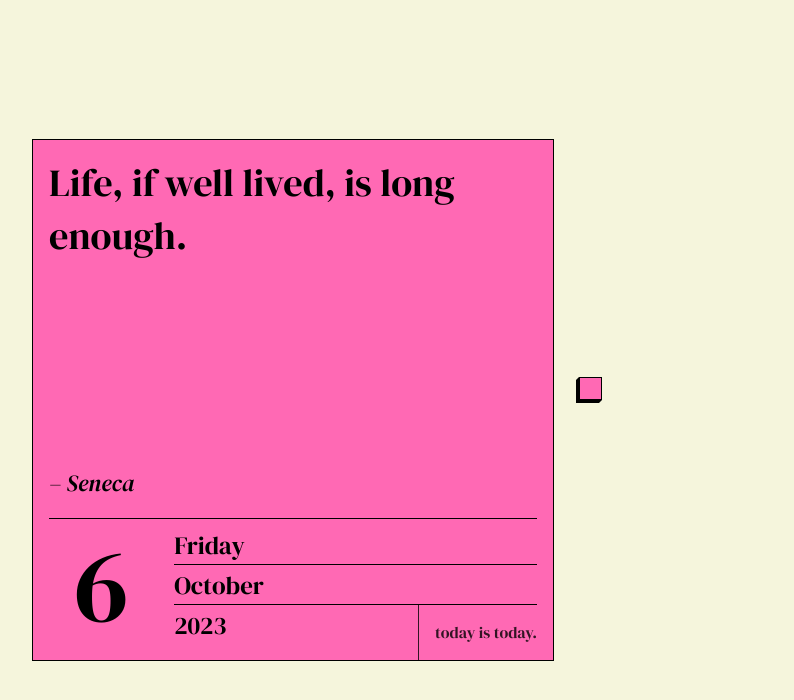
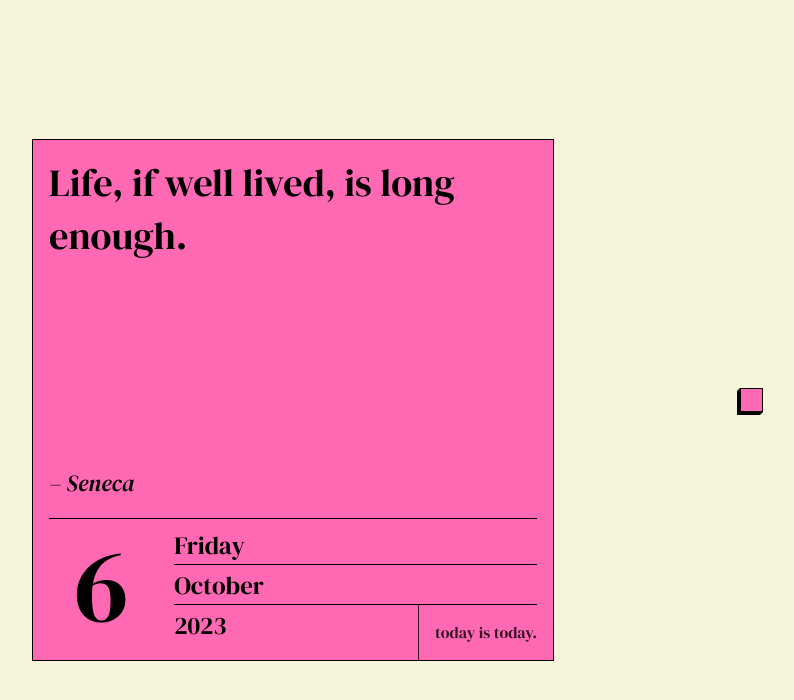
Before and after one commit to gvonkoss/todayistoday, a website built with Parcel: page index.html in a window 1280 px wide. Shown: the whole page, without its empty margins (347-1141 px from the left). Built offline with nearby package versions, Linux system fonts and the light colour scheme.

Commit message:
redo layout with grid

```diff
--- a/index.scss
+++ b/index.scss
@@ -1,11 +1,12 @@
 @use './styles/inputs';
 @use './styles/date';
 @use './styles/quote';
+@use './styles/card';
 
 @import url('https://fonts.googleapis.com/css2?family=DM+Serif+Display:ital@0;1&display=swap');
 
 :root {
-  --border: 1px solid currentColor;
+  --border: 1px solid var(--text-color);
   --text-color: black;
   --background-colour: beige;
   --card-colour: springgreen;
@@ -20,40 +21,19 @@
 body {
   min-height: 100vh;
   font-family: 'DM Serif Display';
-  display: flex;
-  justify-content: center;
-  align-items: center;
   background-color: var(--background-color);
+  overflow: hidden;
 }
 
 main {
   position: relative;
-}
-
-div#card {
-  position: relative;
-  display: flex;
-  flex-direction: column;
-  border: var(--border);
-  background-color: var(--card-color);
-  color: var(--text-color);
-  padding: 1em;
-  margin: 0 1em;
-  height: calc(100vw - 2em);
-  width: 100%;
-
-  &::after {
-    content: 'today is today.';
-    position: absolute;
-    padding: 1.05em 1em;
-    bottom: 0;
-    right: 0;
-    border-left: 1px solid var(--text-color);
-    opacity: 0.8;
-  }
-
+  display: grid;
+  gap: 1em;
+  grid-template-columns: repeat(3, 1fr);
+  grid-template-rows: repeat(3, 1fr);
+  height: 100%;
   @media screen and (min-width: 380px) {
-    height: 65ch;
-    width: 65ch;
+    grid-template-columns: 1fr 65ch 1fr;
+    grid-template-rows: 1fr 65ch 1fr;
   }
 }
--- /dev/null
+++ b/styles/card.scss
@@ -0,0 +1,28 @@
+div#card {
+  grid-row: 2;
+  grid-column: 2;
+
+  position: relative;
+  display: flex;
+  flex-direction: column;
+  border: var(--border);
+  background-color: var(--card-color);
+  color: var(--text-color);
+  padding: 1em;
+  width: 100%;
+
+  &::after {
+    content: 'today is today.';
+    position: absolute;
+    padding: 1.05em 1em;
+    bottom: 0;
+    right: 0;
+    border-left: 1px solid var(--text-color);
+    opacity: 0.8;
+  }
+
+  @media screen and (min-width: 380px) {
+    height: 65ch;
+    width: 65ch;
+  }
+}
--- a/styles/inputs.scss
+++ b/styles/inputs.scss
@@ -1,9 +1,10 @@
 @use 'sass:color';
 
 label {
-  position: absolute;
-  right: -2em;
-  bottom: 50%;
+  grid-column: 3;
+  grid-row: 2;
+  align-self: center;
+  justify-self: center;
 }
 
 input[type='checkbox'] {
```
